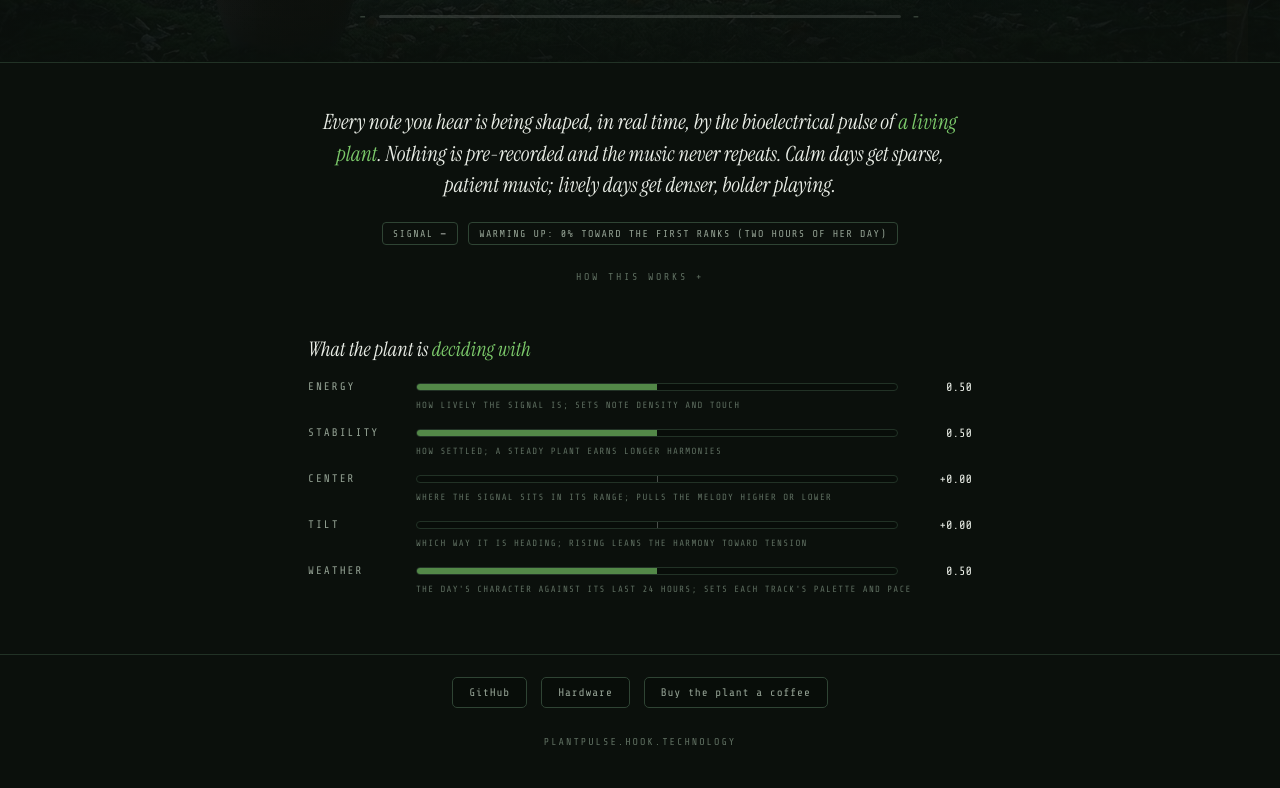
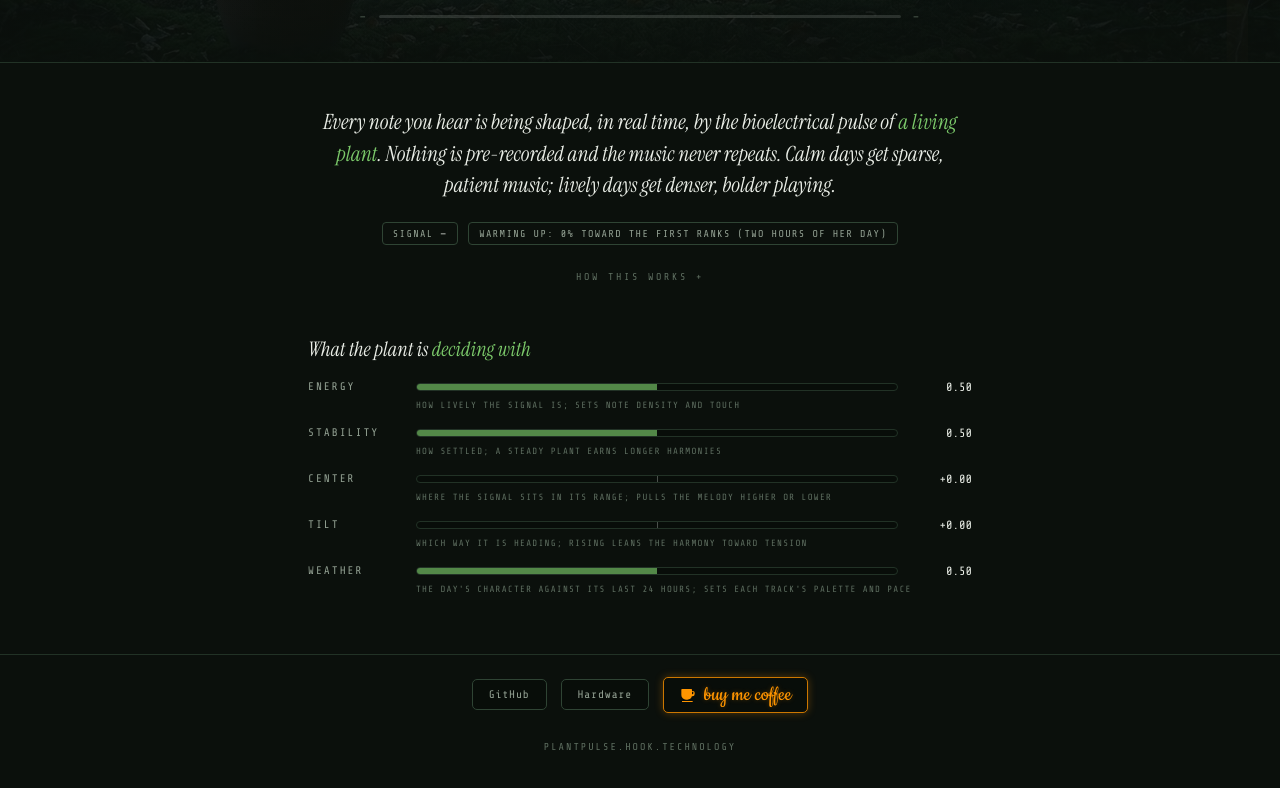
Before and after one commit to hook-365/plantpulse-tonejs, a website with bundled scripts: page static/index.html in a window 1280 px wide. Shown: the part 564-1352 px from the top of the page. Built offline with nearby package versions, Linux system fonts and the light colour scheme; no server answers.

Commit message:
Footer: the coffee button in hook.technology's style
Anthony: 'It's gotta be in our yellow style like hook.technology'. The
button is that site's: Cookie in amber (hue 35) with the glow on text
and border; Cookie is self-hosted (OFL) beside the other two fonts so
nocdn stays green; a cup icon inline instead of the favicon fetch the
main site makes.

Co-Authored-By: Claude Fable 5.1 <noreply@anthropic.com>
Claude-Session: https://claude.ai/code/session_01REQfi3QuGTQv3mSdx7nMKU

```diff
--- a/static/index.html
+++ b/static/index.html
@@ -171,6 +171,12 @@
     footer { margin-top: 48px; padding: 22px 28px 40px; border-top: 1px solid var(--hairline); display: flex; justify-content: center; align-items: center; gap: 14px; flex-wrap: wrap; }
     .btn { font-family: var(--mono); font-size: 11px; letter-spacing: 0.08em; padding: 8px 16px; border-radius: 5px; background: var(--inset); color: var(--fog); border: 1px solid var(--hairline-2); text-decoration: none; display: inline-flex; align-items: center; gap: 8px; }
     .btn:hover { color: var(--linen); border-color: var(--fog); }
+    /* the coffee button, hook.technology's: Cookie in amber with a glow */
+    .btn.coffee { font-family: 'Cookie', cursive; font-size: 22px; letter-spacing: 0; line-height: 1; padding: 6px 16px;
+                  color: hsl(35, 100%, 50%); border-color: hsl(35, 100%, 40%);
+                  text-shadow: 0 0 5px hsla(35, 100%, 50%, 0.3); box-shadow: 0 0 8px hsla(35, 100%, 50%, 0.3); }
+    .btn.coffee:hover { color: hsl(35, 100%, 60%); border-color: hsl(35, 100%, 50%); text-shadow: 0 0 13px hsla(35, 100%, 50%, 0.3); box-shadow: 0 0 21px hsla(35, 100%, 50%, 0.3); }
+    .btn.coffee svg { width: 16px; height: 16px; fill: currentColor; }
     .foot-note { width: 100%; text-align: center; margin-top: 14px; font-family: var(--mono); font-size: 10px; letter-spacing: 0.2em; text-transform: uppercase; color: var(--fog-2); }
     @media (prefers-reduced-motion: reduce) { *, *::before, *::after { animation-duration: 0.01ms !important; transition-duration: 0.01ms !important; } }
   </style>
@@ -302,7 +308,7 @@
   <footer>
     <a class="btn" href="https://github.com/hook-365/plantpulse-tonejs" rel="noopener">GitHub</a>
     <a class="btn" href="https://github.com/hook-365/plantpulse-hardware" rel="noopener">Hardware</a>
-    <a class="btn" href="https://buymeacoffee.com/anthonyhook" rel="noopener">Buy the plant a coffee</a>
+    <a class="btn coffee" href="https://buymeacoffee.com/anthonyhook" target="_blank" rel="noopener"><svg viewBox="0 0 24 24" aria-hidden="true"><path d="M4 3h13a1 1 0 0 1 1 1v2h1.5A2.5 2.5 0 0 1 22 8.5v2a3.5 3.5 0 0 1-3.5 3.5h-.7a7 7 0 0 1-6.8 5H9a7 7 0 0 1-7-7V4a1 1 0 0 1 1-1h1zm14 8h.5a1.5 1.5 0 0 0 1.5-1.5v-2a.5.5 0 0 0-.5-.5H18v4zM3 21h16v1.5H3z"/></svg>buy me coffee</a>
     <div class="foot-note">plantpulse.hook.technology</div>
   </footer>
 </body>
--- a/static/vendor/fonts/fonts.css
+++ b/static/vendor/fonts/fonts.css
@@ -2,3 +2,5 @@
 @font-face { font-family: 'Instrument Serif'; font-style: italic; font-weight: 400; font-display: swap; src: url(/static/vendor/fonts/InstrumentSerif-italic-400.woff2) format('woff2'); }
 @font-face { font-family: 'Instrument Serif'; font-style: normal; font-weight: 400; font-display: swap; src: url(/static/vendor/fonts/InstrumentSerif-normal-400.woff2) format('woff2'); }
 @font-face { font-family: 'Share Tech Mono'; font-style: normal; font-weight: 400; font-display: swap; src: url(/static/vendor/fonts/ShareTechMono-normal-400.woff2) format('woff2'); }
+/* Cookie (Ania Kruk), SIL Open Font License 1.1: the coffee button, as on hook.technology */
+@font-face { font-family: 'Cookie'; font-style: normal; font-weight: 400; font-display: swap; src: url(/static/vendor/fonts/Cookie-normal-400.woff2) format('woff2'); }
```
Also changed, not shown: NOTICE.md (+1 -1 lines), static/vendor/fonts/Cookie-normal-400.woff2 (added).
